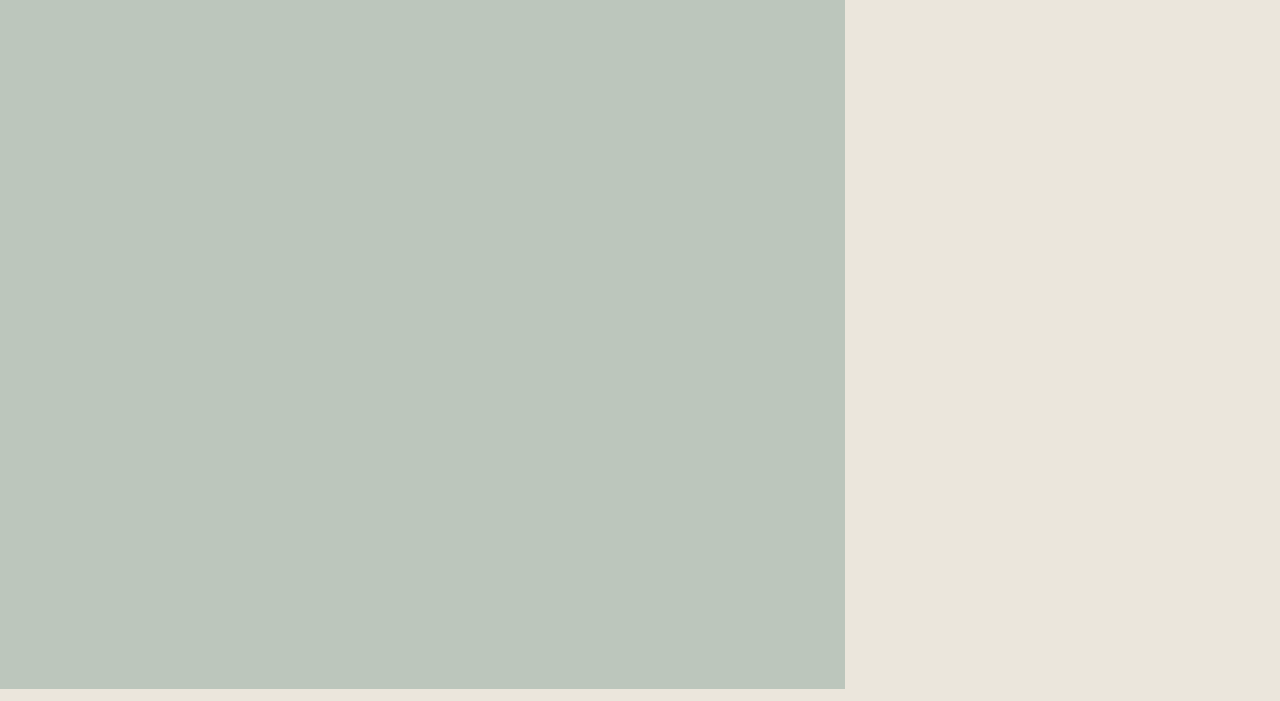
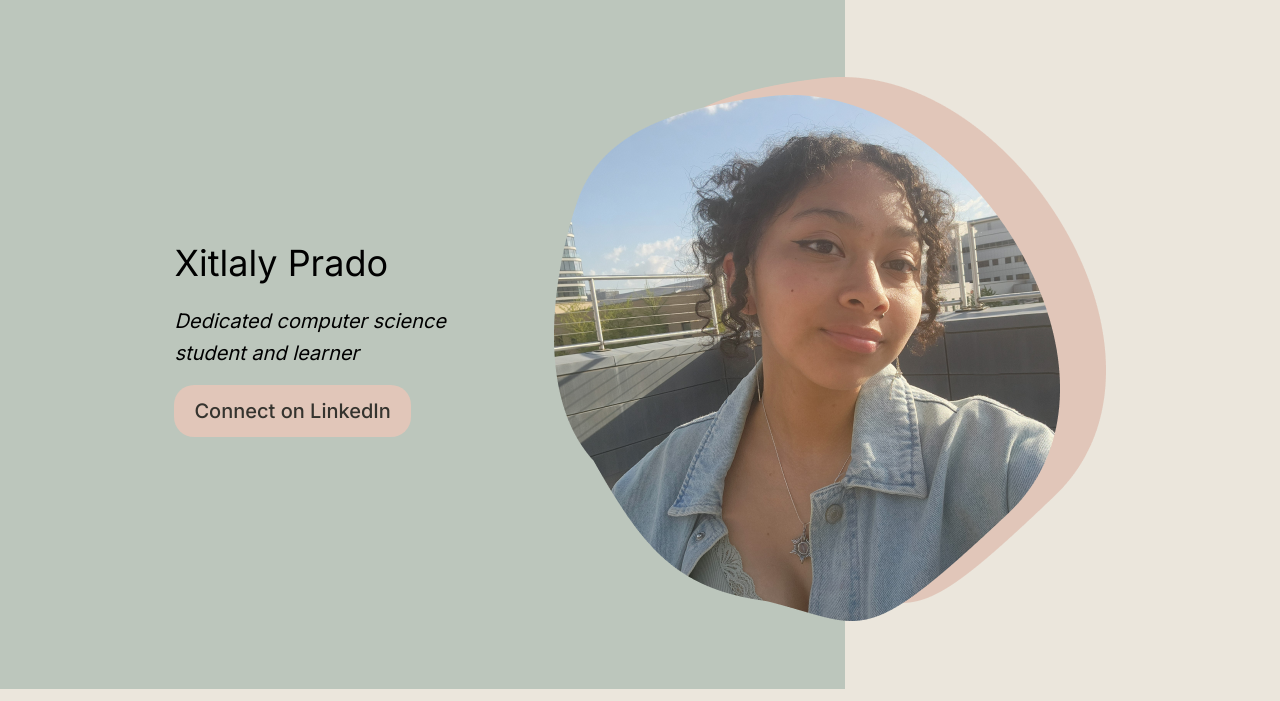
Before and after one commit to Xitlaly-P/portfolio, a website: page docs/index.html in a window 1280 px wide. Shown: the part 111-812 px from the top of the page. Drawn offline with Linux system fonts and the light colour scheme.

Commit message:
hero layout closes #7

```diff
--- a/docs/index.html
+++ b/docs/index.html
@@ -8,7 +8,7 @@
     <link rel="stylesheet" href="styles.css">
 </head>
 <body>
-    <div class="hero">
+    <div>
         <div class="greenback"></div>
         <header>
             <a href="#" class="logo">Xitlaly Prado</a>
@@ -22,6 +22,14 @@
                 </a>
             </nav>
         </header>
+        <section class="hero">
+            <div class="hero-text">
+                <h1>Xitlaly Prado</h1>
+                <h5>Dedicated computer science student and learner</h5>
+                <a href="https://www.linkedin.com/in/xitlalyprado/" class="button-link">Connect on LinkedIn</a>
+            </div>
+            <img class="hero-image" src="../images/heroimg.png" alt="Xitlaly Prado"">
+        </section>
     </div>
 </body>
 </html>
--- a/docs/styles.css
+++ b/docs/styles.css
@@ -74,3 +74,53 @@ header{
     height: 60px;
     vertical-align: baseline;
 }
+
+.hero{
+    margin-top:5rem;
+    margin-bottom:5rem;
+    margin-left:13vw;
+    margin-right:13vw;
+    display:flex;
+    justify-content: space-between;
+    font: 2rem / 1.6 var(--font-main);
+}
+
+.hero h1{
+    font-size: 36px;
+    font-family: var(--font-main);
+    font-weight:normal;
+    margin-bottom:1.5vh;
+}
+
+.hero-text{
+    width:50%;
+    font-weight: normal;
+    margin-top: auto;
+    margin-bottom:auto;
+    padding-bottom:7vh;
+}
+
+.hero-image{
+    align-self: flex-end;
+}
+h5{
+    font-style: italic;
+    font-weight: normal;
+    font-size: 20px;
+    width:80%;
+    margin-top:0px;
+    margin-bottoM:1.5vh;
+}
+
+a.button-link{
+    display: inline-block;
+    font-size:1rem;
+    text-align: center;
+    padding: 10px 20px;
+    border-radius: 20px;
+    background-color: var(--color-accent);
+    text-decoration: none;
+    align-content: center;
+    font-weight: 500;
+    font-size: 20px;
+}
```
Also changed, not shown: images/heroimg.png (added).
